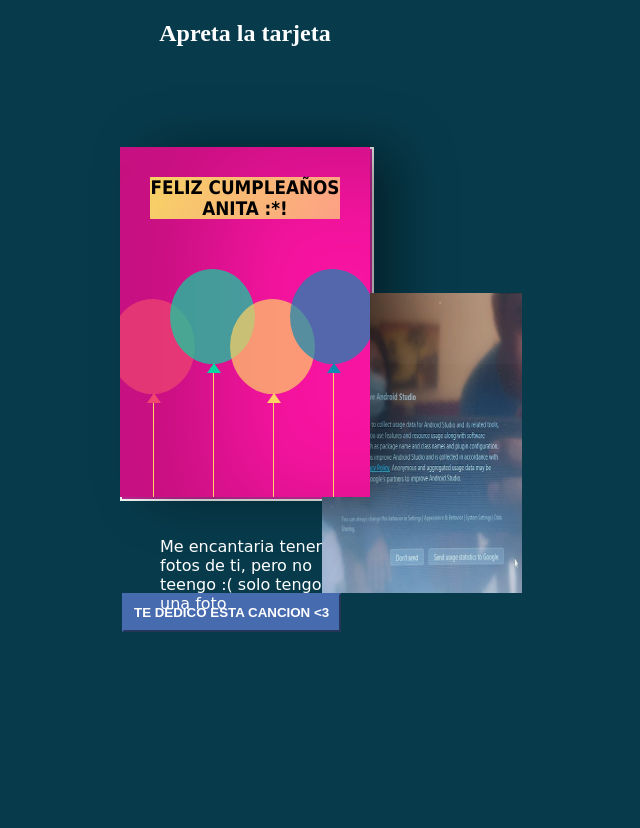
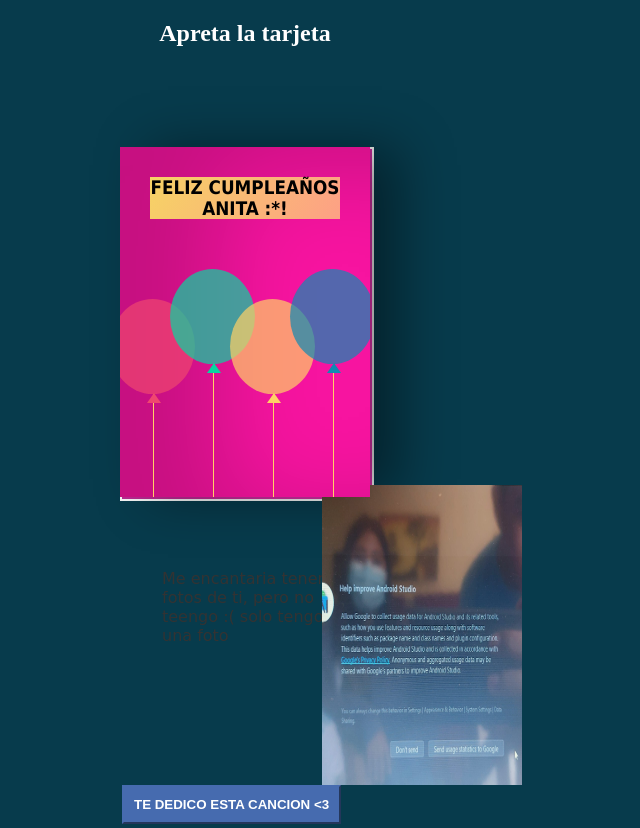
Before and after one commit to JuanBurgos23/cumple-ana, a plain HTML site: page tarjeta.html in a window 1280 px wide. Shown: the whole page, without its empty margins (395-1035 px from the left). Drawn offline with nearby package versions, Linux system fonts and the light colour scheme; a script that the page names is missing.

Commit message:
Update tarjeta.html

```diff
--- a/tarjeta.html
+++ b/tarjeta.html
@@ -36,7 +36,9 @@
     <h3 class="back">FELIZ CUMPLEAÑOS!!</h3>
     <p>Querida Ana,</p>
     <p>En este dia tan especial, te deseo un feliz cumpleaños que cumplas todas tus metas, eres una persona fuerte, te admiro muchisimo.</p>
-
+  <br>
+  <br>
+  <p>Me encantaria tener fotos de ti, pero no teengo :( solo tengo una foto</p>
 
 
 
@@ -54,7 +56,7 @@
   </div>
 
   </div>
-  <p><font color="white">Me encantaria tener fotos de ti, pero no teengo :( solo tengo una foto</p>
+
   </div>
 </div>
 </div>
```
